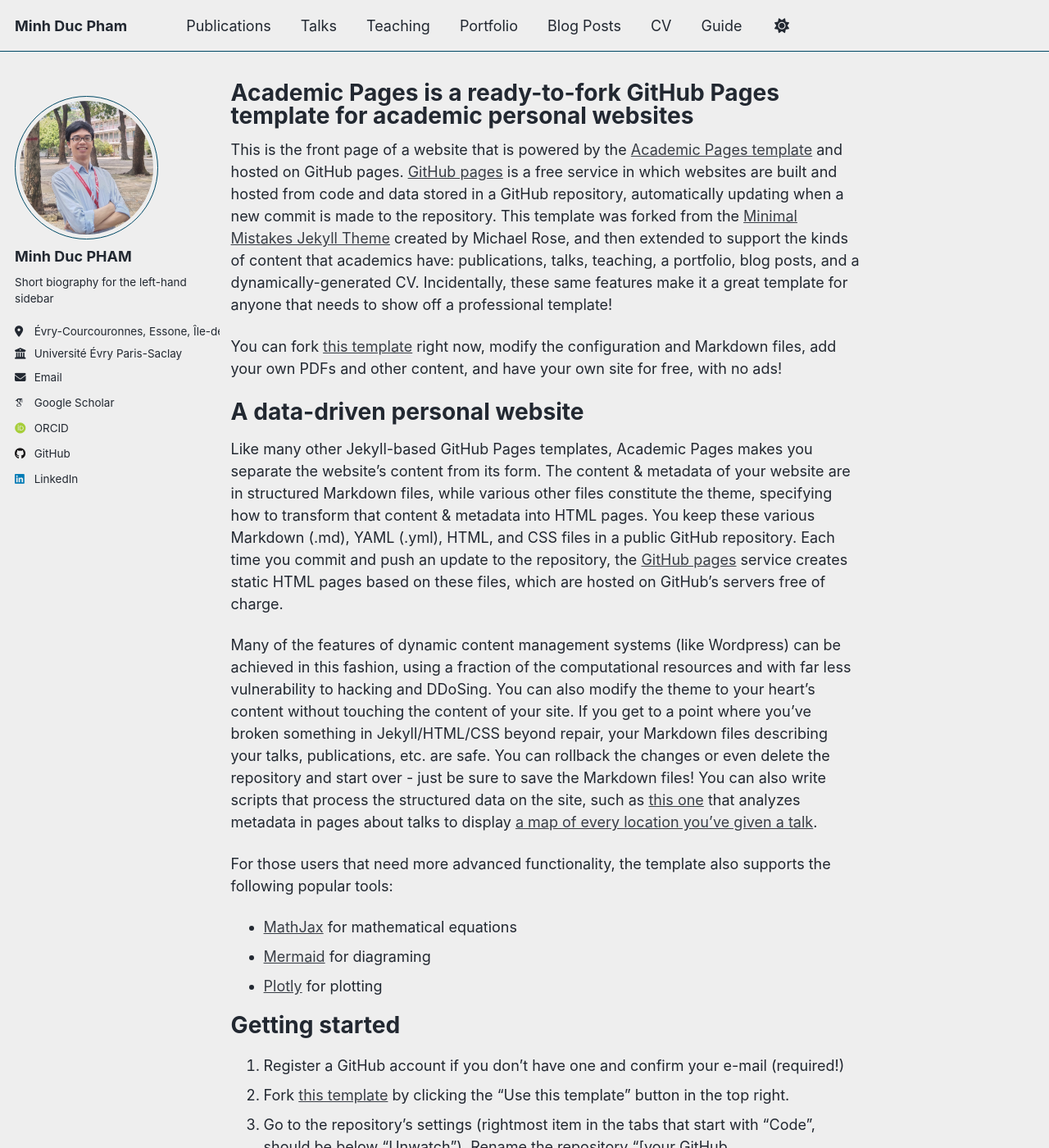
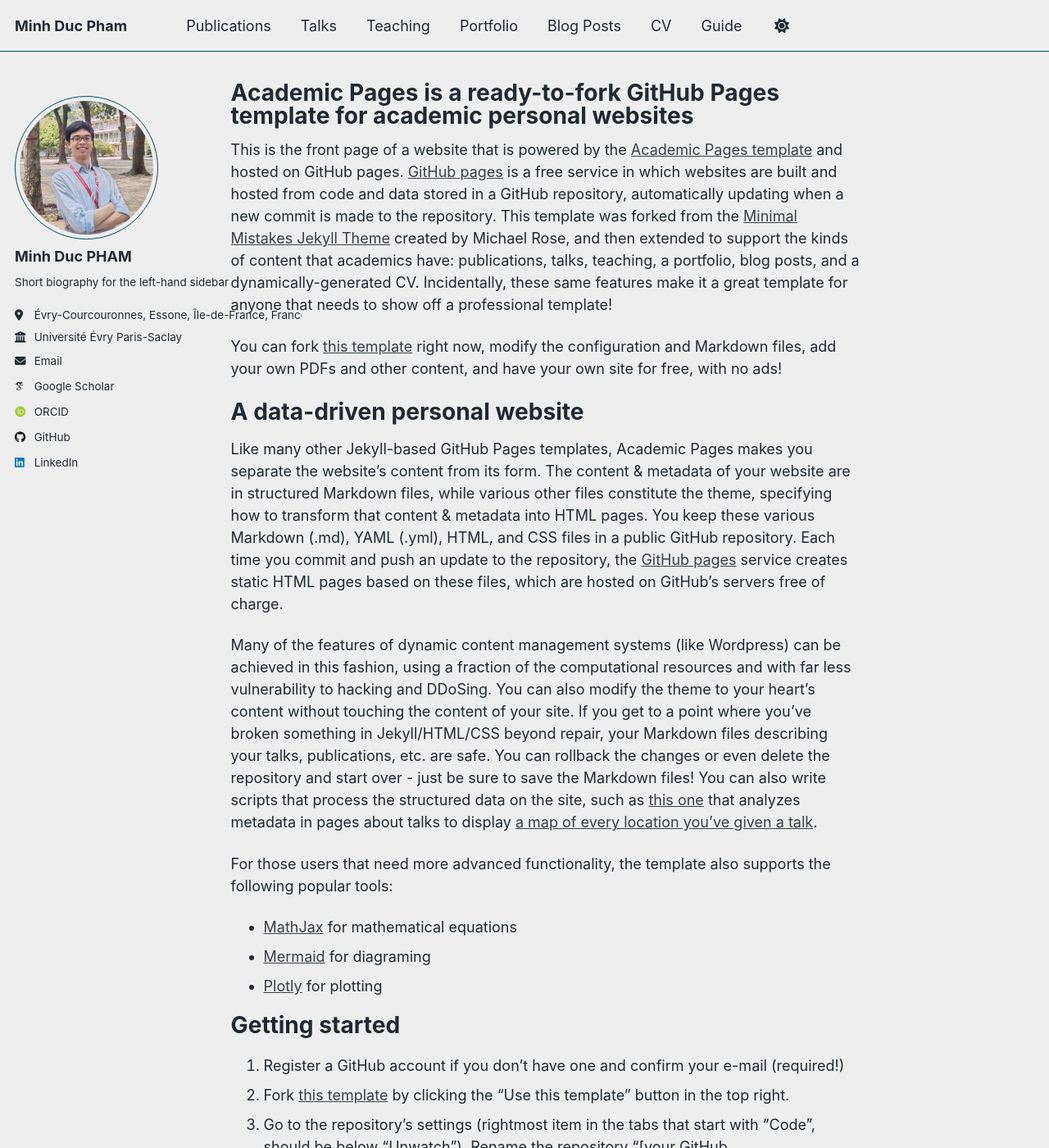
Before and after one commit to phamminhducH/phamminhducH.github.io, a Jekyll site: the page built from _pages/about.md, in a window 1280 px wide and 1400 px high. Shown: the whole window at 82% size. Built offline with Jekyll 4.4.1, drawn with Linux system fonts in a browser that asks for light colours; some web fonts are replaced; a script that is not in the unit is left out.

Commit message:
Update _air_dark.scss

```diff
--- a/_sass/theme/_air_dark.scss
+++ b/_sass/theme/_air_dark.scss
@@ -31,7 +31,7 @@ $global-transition          : all 0.2s ease-in-out;
 $masthead-height            : 70px;
 $navicon-width              : 28px;
 $navicon-height             : 4px;
-$sidebar-link-max-width     : 250px;
+$sidebar-link-max-width     : 350px;
 $sidebar-screen-min-width   : 1024px;
 
 /* Dark theme for the site */
```
